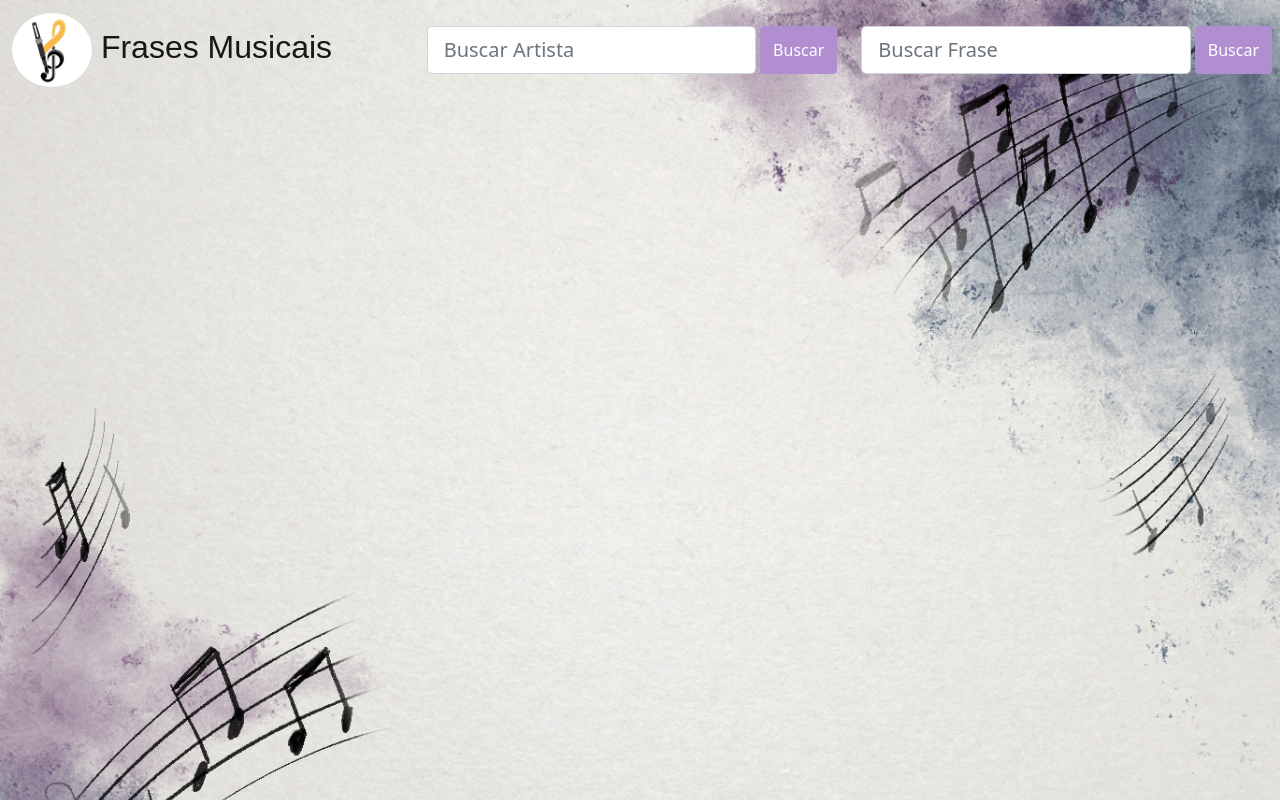
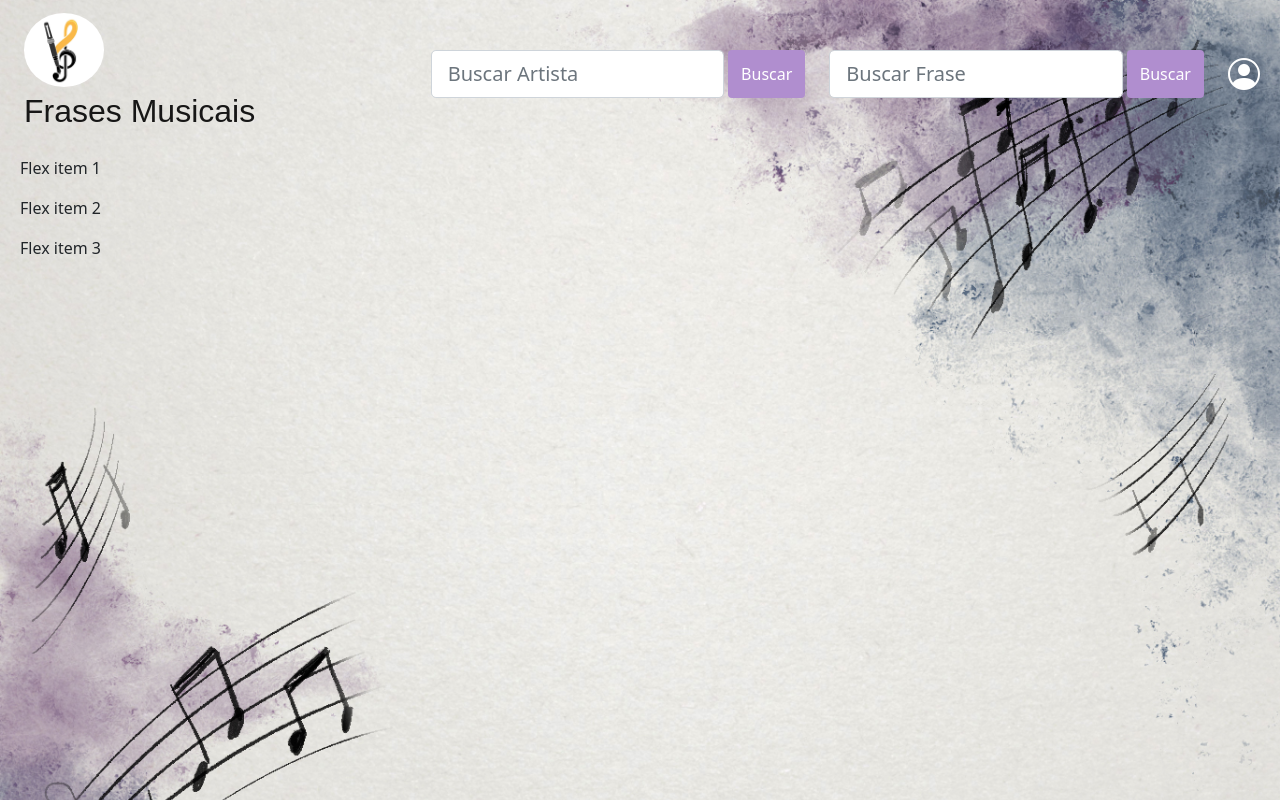
Before and after one commit to Alexlrf/frases_musicais_frontend, an Angular app: page /home in a window 1280 px wide. Built offline with nearby package versions, Linux system fonts and the light colour scheme.

Commit message:
feat: implementa menu lateral

```diff
--- a/angular.json
+++ b/angular.json
@@ -26,6 +26,7 @@
             ],
             "styles": [
               "node_modules/bootstrap/dist/css/bootstrap.css",
+              "node_modules/bootstrap-icons/font/bootstrap-icons.css",
               "src/styles.css"
             ],
             "scripts": [
--- a/package.json
+++ b/package.json
@@ -19,6 +19,7 @@
     "@angular/platform-browser-dynamic": "^16.0.0",
     "@angular/router": "^16.0.0",
     "bootstrap": "^5.0.2",
+    "bootstrap-icons": "^1.11.3",
     "jquery": "^3.3.1",
     "popper.js": "^1.14.3",
     "rxjs": "~7.8.0",
--- a/src/app/app.module.ts
+++ b/src/app/app.module.ts
@@ -6,12 +6,14 @@ import { AppComponent } from './app.component';
 import { FormsModule, ReactiveFormsModule } from '@angular/forms';
 import { HeaderComponent } from './componentes/header/header.component';
 import { HomeComponent } from './views/home/home.component';
+import { MenuLateralAdmComponent } from './componentes/menu-lateral-adm/menu-lateral-adm.component';
 
 @NgModule({
   declarations: [
     AppComponent,
     HeaderComponent,
-    HomeComponent
+    HomeComponent,
+    MenuLateralAdmComponent
   ],
   imports: [
     BrowserModule,
--- a/src/app/componentes/header/header.component.html
+++ b/src/app/componentes/header/header.component.html
@@ -8,11 +8,11 @@
           width="80"
           class="d-inline-block rounded-circle"
         />
-        Frases Musicais
+        <span class="d-none d-md-block">Frases Musicais</span>
       </a>
     </div>
   </div>
-  <div class="d-flex">
+  <div class="d-flex col-8 justify-content-end">
     <form class="d-flex me-2">
       <input
         class="form-control form-control-lg h-25"
@@ -29,6 +29,8 @@
         aria-label="Search"
       />
       <button class="btn btn-header ms-1" type="submit">Buscar</button>
+
+      <app-menu-lateral-adm></app-menu-lateral-adm>
     </form>
   </div>
 </div>
--- /dev/null
+++ b/src/app/componentes/menu-lateral-adm/menu-lateral-adm.component.html
@@ -0,0 +1,32 @@
+<i
+  class="bi bi-person-circle h-25 ms-4"
+  style="font-size: 2rem; color: rgb(255, 255, 255)"
+  type="button"
+  data-bs-toggle="offcanvas"
+  data-bs-target="#offcanvasRight"
+  aria-controls="offcanvasRight"
+></i>
+
+<div
+  class="offcanvas offcanvas-end"
+  tabindex="-1"
+  id="offcanvasRight"
+  aria-labelledby="offcanvasRightLabel"
+>
+  <div class="offcanvas-header">
+    <h5 id="offcanvasRightLabel">Menu Adm</h5>
+    <button
+      type="button"
+      class="btn-close text-reset"
+      data-bs-dismiss="offcanvas"
+      aria-label="Close"
+    ></button>
+  </div>
+  <div class="offcanvas-body">
+    <ul>
+      <li><i class="bi bi-house-fill"></i></li>
+      <li><i class="bi bi-person-circle text-success"></i></li>
+      <li><i class="bi bi-house-fill"></i></li>
+    </ul>
+  </div>
+</div>
--- a/src/app/views/home/home.component.html
+++ b/src/app/views/home/home.component.html
@@ -1,4 +1,8 @@
-<div id="container_home">
+<div id="container_home" class="container-fluid">
   <app-header></app-header>
-  <div></div>
+  <div class="d-flex flex-column bd-highlight mb-3">
+    <div class="p-2 bd-highlight">Flex item 1</div>
+    <div class="p-2 bd-highlight">Flex item 2</div>
+    <div class="p-2 bd-highlight">Flex item 3</div>
+  </div>
 </div>
```
Also changed, not shown: src/app/componentes/menu-lateral-adm/menu-lateral-adm.component.ts (added, +10 -0 lines), src/app/componentes/menu-lateral-adm/menu-lateral-adm.component.css (added), 2 other files (tests, documents, lock files or other folders).
